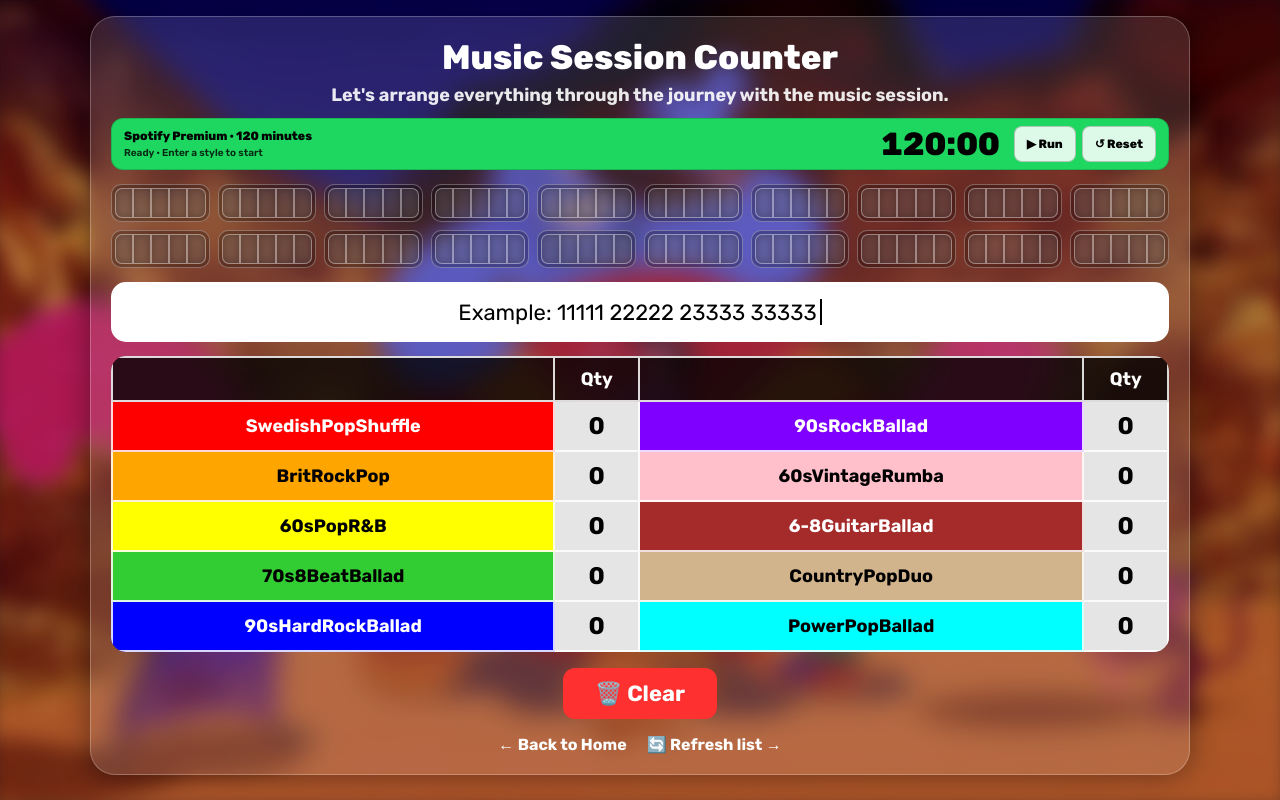
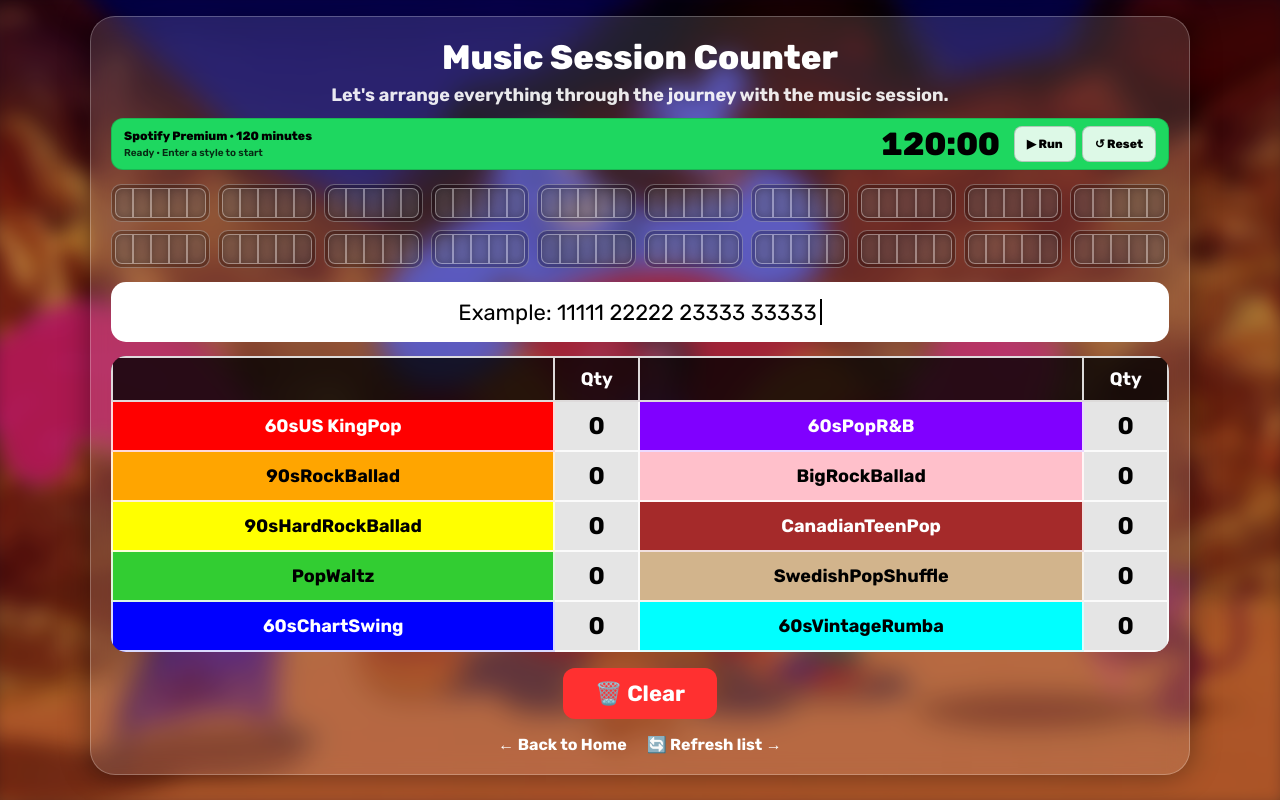
Before and after one commit to JONATHANM1712/Music-session-hub, a plain HTML site: page counter.html in a window 1280 px wide. Drawn offline with Linux system fonts and the light colour scheme.

Commit message:
Successfully refreshed the Main Style list on 22 November 2026.
Tightly we concern that we cannot continue playing? And at last, the music session reopens with a great new list to ensure that the progression goes on and on, exploring the unvisited regions until 2 December 2026 expiration date.

```diff
--- a/counter.html
+++ b/counter.html
@@ -972,11 +972,11 @@
 
 <table class="style-table">
   <tr><th></th><th>Qty</th><th></th><th>Qty</th></tr>
-  <tr><td class="red">SwedishPopShuffle</td><td class="qty" id="count1">0</td><td class="violet">90sRockBallad</td><td class="qty" id="count6">0</td></tr>
-  <tr><td class="orange">BritRockPop</td><td class="qty" id="count2">0</td><td class="pink">60sVintageRumba</td><td class="qty" id="count7">0</td></tr>
-  <tr><td class="yellow">60sPopR&B</td><td class="qty" id="count3">0</td><td class="brown">6-8GuitarBallad</td><td class="qty" id="count8">0</td></tr>
-  <tr><td class="green">70s8BeatBallad</td><td class="qty" id="count4">0</td><td class="tan">CountryPopDuo</td><td class="qty" id="count9">0</td></tr>
-  <tr><td class="blue">90sHardRockBallad</td><td class="qty" id="count5">0</td><td class="cyan">PowerPopBallad</td><td class="qty" id="count0">0</td></tr>
+  <tr><td class="red">60sUS KingPop</td><td class="qty" id="count1">0</td><td class="violet">60sPopR&B</td><td class="qty" id="count6">0</td></tr>
+  <tr><td class="orange">90sRockBallad</td><td class="qty" id="count2">0</td><td class="pink">BigRockBallad</td><td class="qty" id="count7">0</td></tr>
+  <tr><td class="yellow">90sHardRockBallad</td><td class="qty" id="count3">0</td><td class="brown">CanadianTeenPop</td><td class="qty" id="count8">0</td></tr>
+  <tr><td class="green">PopWaltz</td><td class="qty" id="count4">0</td><td class="tan">SwedishPopShuffle</td><td class="qty" id="count9">0</td></tr>
+  <tr><td class="blue">60sChartSwing</td><td class="qty" id="count5">0</td><td class="cyan">60sVintageRumba</td><td class="qty" id="count0">0</td></tr>
 </table>
 
 <!-- ORIGINAL CLEAR BUTTON -->
```
